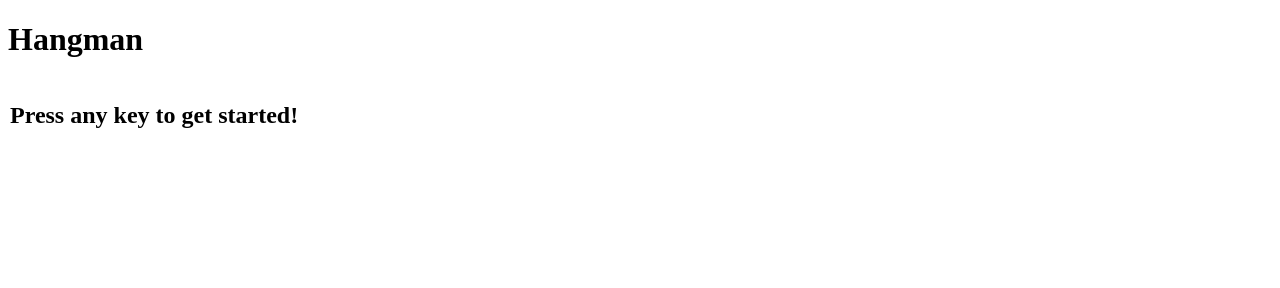
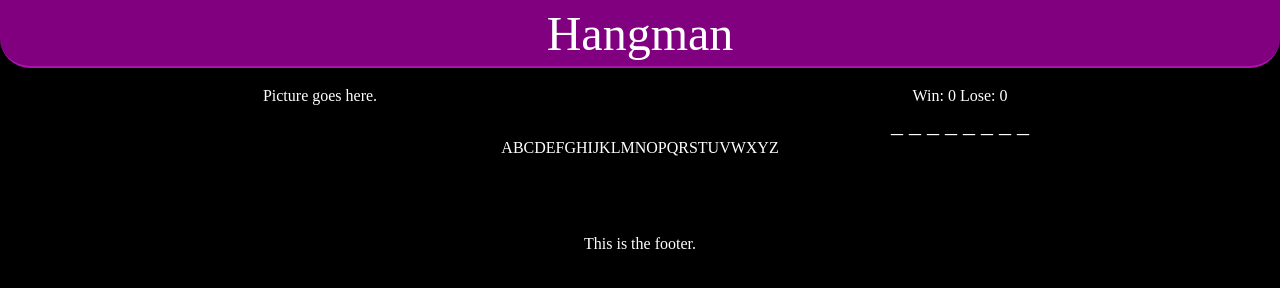
Before and after one commit to Guhuyan/Word-Guess-Game, a plain HTML site: page index.html in a window 1280 px wide. Drawn offline with Linux system fonts and the light colour scheme.

Commit message:
Added CSS Grids & Media

```diff
--- /dev/null
+++ b/assets/css/reset.css
@@ -0,0 +1,48 @@
+/* http://meyerweb.com/eric/tools/css/reset/
+   v2.0 | 20110126
+   License: none (public domain)
+*/
+
+html, body, div, span, applet, object, iframe,
+h1, h2, h3, h4, h5, h6, p, blockquote, pre,
+a, abbr, acronym, address, big, cite, code,
+del, dfn, em, img, ins, kbd, q, s, samp,
+small, strike, strong, sub, sup, tt, var,
+b, u, i, center,
+dl, dt, dd, ol, ul, li,
+fieldset, form, label, legend,
+table, caption, tbody, tfoot, thead, tr, th, td,
+article, aside, canvas, details, embed,
+figure, figcaption, footer, header, hgroup,
+menu, nav, output, ruby, section, summary,
+time, mark, audio, video {
+	margin: 0;
+	padding: 0;
+	border: 0;
+	font-size: 100%;
+	font: inherit;
+	vertical-align: baseline;
+}
+/* HTML5 display-role reset for older browsers */
+article, aside, details, figcaption, figure,
+footer, header, hgroup, menu, nav, section {
+	display: block;
+}
+body {
+	line-height: 1;
+}
+ol, ul {
+	list-style: none;
+}
+blockquote, q {
+	quotes: none;
+}
+blockquote:before, blockquote:after,
+q:before, q:after {
+	content: '';
+	content: none;
+}
+table {
+	border-collapse: collapse;
+	border-spacing: 0;
+}
--- a/assets/css/style.css
+++ b/assets/css/style.css
@@ -1,4 +1,93 @@
+body {
+    background-color: #000;
+    color: #fff;
+}
+h1 {
+    font-size: 48px;
+}
+h2 {
+    font-size: 32px;
+}
+h3 {
+    font-size: 24px;
+}
+p {
+    font-size: 12px;
+}
+
+.grid-container {
+    display: grid;
+    grid-template-columns: 1fr;
+    grid-template-rows: 68px 1fr 1fr;
+    grid-template-areas:
+    "header"
+    "main"
+    "footer";
+}
+header {
+    grid-area: header;
+    text-align: center;
+    background-color: purple;
+    padding: 10px;
+    border-bottom: 2px solid rgb(170, 20, 170);
+    border-bottom-left-radius: 30px;
+    border-bottom-right-radius: 30px;
+}
 main {
+    grid-area: main;
+    text-align: center;
+    padding-top: 20px;
+}
+footer {
+    grid-area: footer;
+    text-align: center;
+    align-self: end;
+}
+
+.grid {
     display: grid;
-    border: 2px dotted #fff;
+    grid-template-columns: 1fr;
+    grid-template-rows: repeat(4, 1fr);
+    grid-template-areas:
+    "picture"
+    "tracker"
+    "word-guess"
+    "hotbar";
 }
+.picture {
+    grid-area: picture;
+}
+.word-guess {
+    grid-area: word-guess;
+}
+.tracker {
+    grid-area: tracker;
+}
+.hotbar {
+    grid-area: hotbar;
+    align-self: center;
+}
+
+@media screen and (min-width: 480px) {
+    .grid {
+        display: grid;
+        grid-template-columns: 1fr 1fr;
+        grid-template-rows: repeat(3, 1fr);
+        grid-template-areas:
+        "picture tracker"
+        "picture word-guess"
+        "hotbar hotbar";
+    }
+}
+@media screen and (min-width: 640px) {
+
+}
+@media screen and (min-width: 800px) {
+
+}
+@media screen and (min-width: 1024px) {
+
+}
+@media screen and (min-width: 1280px) {
+
+}
--- a/assets/javascript/game.js
+++ b/assets/javascript/game.js
@@ -0,0 +1,6 @@
+var winCounter = 0;
+var remainingGuesses = 13;
+var Guessed = [];
+
+var wrongGuess = [];
+var rightGuess = [];
--- a/index.html
+++ b/index.html
@@ -4,25 +4,37 @@
     <meta charset="UTF-8">
     <meta name="viewport" content="width=device-width, initial-scale=1.0">
     <meta http-equiv="X-UA-Compatible" content="ie=edge">
+    <link rel="stylesheet" href="assets/css/reset.css">
     <link rel="stylesheet" href="assets/css/style.css">
     <script type="text/javascript" src="assets/javascript/game.js"></script>
     <title>Hangman Game</title>
 </head>
 <body>
+    <div class="grid-container">
         <header>
             <h1>Hangman</h1>
         </header>
          <main>
-        <div>
-            <!--Picture here. Column 1-->
+             <div class="grid">
+                <div class="picture">
+                    Picture goes here.
                 </div>
-        <div>
-            <!--Game UI here.-->
-            <h2>Press any key to get started!</h2>
+                <div class="tracker">
+                    Win: 0 Lose: 0
+                </div>
+                <div class="word-guess">
+                    <h3>_ _ _ _ _ _ _ _</h2>
+                </div>
+                <div class="hotbar">
+                    ABCDEFGHIJKLMNOPQRSTUVWXYZ
+                </div>
              </div>
         </main>
         <footer>
-
+            <div>
+                This is the footer.
+            </div>
         </footer>
+    </div>
 </body>
 </html>
```
Lines whose indentation alone changed are shown as unchanged.
